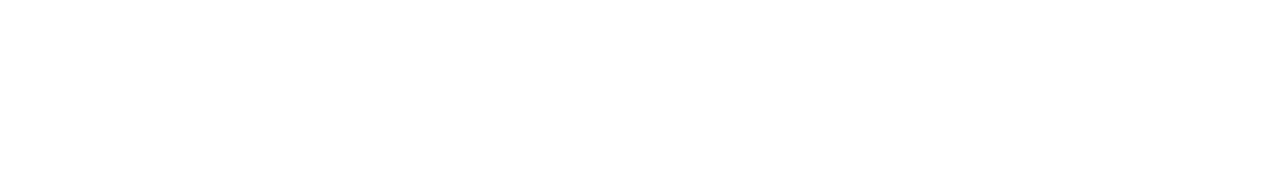
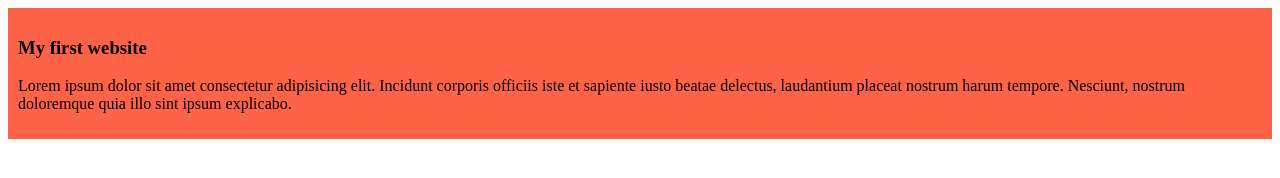
Before and after one commit to Abdulaliarafat/my-first-github-repo, a plain HTML site: page index.html in a window 1280 px wide. Drawn offline with Linux system fonts and the light colour scheme.

Commit message:
first commit

```diff
--- a/index.html
+++ b/index.html
@@ -4,8 +4,14 @@
     <meta charset="UTF-8">
     <meta name="viewport" content="width=device-width, initial-scale=1.0">
     <title>My first ever github repo</title>
+    <link rel="stylesheet" href="style/blog.css">
 </head>
 <body>
-
+    <div>
+        <h3>My first website</h3>
+        <p>
+            Lorem ipsum dolor sit amet consectetur adipisicing elit. Incidunt corporis officiis iste et sapiente iusto beatae delectus, laudantium placeat nostrum harum tempore. Nesciunt, nostrum doloremque quia illo sint ipsum explicabo.
+        </p>
+    </div>
 </body>
 </html>
--- /dev/null
+++ b/style/blog.css
@@ -0,0 +1,4 @@
+div{
+    background-color: tomato;
+    padding: 10px;
+}
```
